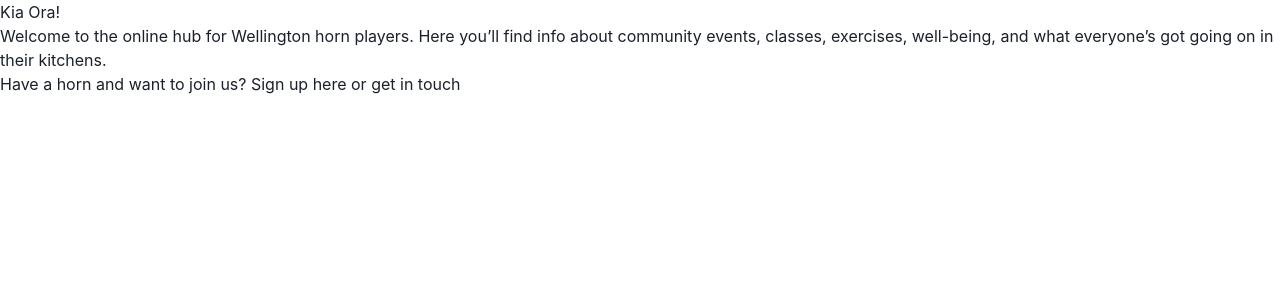
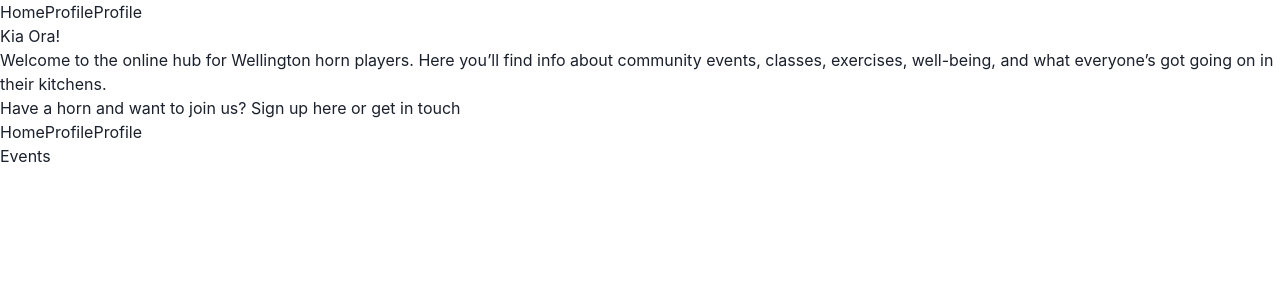
Before and after one commit to lauren-lancaster/wellington-horns, a React (Vite) app: page / in a window 1280 px wide. Shown: the top 300 px of the page. Built offline with nearby package versions, Linux system fonts and the light colour scheme; no server answers.

Commit message:
add react-scroll

```diff
--- a/client/components/Home.tsx
+++ b/client/components/Home.tsx
@@ -1,4 +1,5 @@
 import Nav from './Nav'
+import Events from './Events'
 import { useEffect } from 'react'
 
 function Home() {
@@ -10,14 +11,19 @@ function Home() {
       <div className="navbar">
         <Nav />
       </div>
+      <div className="page-body">
         <div className="homepage-content">
           <h1>Kia Ora!</h1>
           <p>
             Welcome to the online hub for Wellington horn players. Here you’ll
-          find info about community events, classes, exercises, well-being, and
-          what everyone’s got going on in their kitchens.{' '}
+            find info about community events, classes, exercises, well-being,
+            and what everyone’s got going on in their kitchens.{' '}
           </p>
           <p>Have a horn and want to join us? Sign up here or get in touch </p>
+        </div>
+        <div className="events-page">
+          <Events />
+        </div>
       </div>
     </>
   )
--- a/client/components/Nav.tsx
+++ b/client/components/Nav.tsx
@@ -1,7 +1,22 @@
 import { Link } from 'react-router-dom'
+import { Link as LinkScroll } from 'react-scroll'
 
 function Nav() {
-  return <></>
+  return (
+    <>
+      <div id="btn-container">
+        <Link to="/">
+          <button className="nav-btn">Home</button>
+        </Link>
+        <Link to="/profile">
+          <button className="nav-btn">Profile</button>
+        </Link>
+        <LinkScroll to="/events">
+          <button className="nav-btn">Profile</button>
+        </LinkScroll>
+      </div>
+    </>
+  )
 }
 
 export default Nav
--- a/package.json
+++ b/package.json
@@ -39,6 +39,7 @@
     "framer-motion": "^10.16.4",
     "react-redux": "^8.1.2",
     "react-router-dom": "^6.16.0",
+    "react-scroll": "^1.8.9",
     "redux": "^4.2.1",
     "redux-thunk": "^2.4.2",
     "store": "^2.0.12"
```
Also changed, not shown: 1 other file (tests, documents, lock files or other folders). Lines whose indentation alone changed are shown as unchanged.
